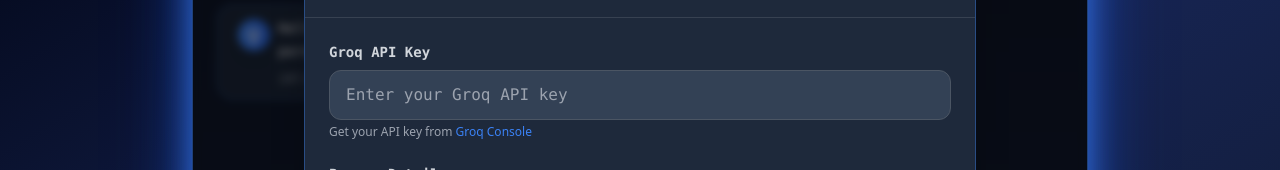
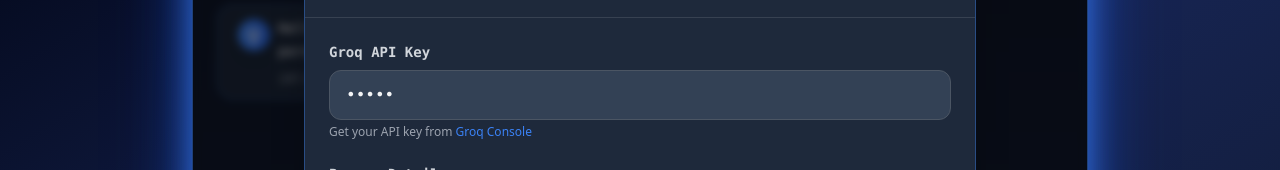
Before and after one commit to Got950/GenAI_Roundone_Assessment, a React (Vite) app: page / in a window 1280 px wide. Both pictures are taken after a click on the button 1040 px from the left and 91 px from the top of the page. Shown: the part 161-331 px from the top of the page. Built offline with nearby package versions, Linux system fonts and the light colour scheme; no server answers.

Commit message:
Fix API key persistence: Remove repeated prompts, use saved key always

```diff
--- a/src/components/Chatbot.tsx
+++ b/src/components/Chatbot.tsx
@@ -64,9 +64,16 @@
   const handleSendMessage = async (text: string) => {
     if (!text.trim()) return
 
+    // If no API key, show settings but don't block - let the API call handle the error
     if (!apiKey) {
-      alert('Please configure your Groq API key in settings first.')
       setShowSettings(true)
+      const errorMessage: MessageType = {
+        id: (Date.now() + 1).toString(),
+        text: "Please configure your Groq API key in settings to use the chatbot.",
+        sender: 'bot',
+        timestamp: new Date(),
+      }
+      setMessages((prev) => [...prev, errorMessage])
       return
     }
 
--- a/src/components/Settings.tsx
+++ b/src/components/Settings.tsx
@@ -1,4 +1,4 @@
-import { useState } from 'react'
+import { useState, useEffect } from 'react'
 import { usePerson } from '../contexts/PersonContext'
 
 interface SettingsProps {
@@ -10,6 +10,14 @@
   const { personDetails, setPersonDetails, apiKey, setApiKey } = usePerson()
   const [localPersonDetails, setLocalPersonDetails] = useState(personDetails)
   const [localApiKey, setLocalApiKey] = useState(apiKey)
+
+  // Update local state when settings modal opens to reflect current values
+  useEffect(() => {
+    if (isOpen) {
+      setLocalPersonDetails(personDetails)
+      setLocalApiKey(apiKey)
+    }
+  }, [isOpen, personDetails, apiKey])
 
   if (!isOpen) return null
 
--- a/src/contexts/PersonContext.tsx
+++ b/src/contexts/PersonContext.tsx
@@ -1,4 +1,9 @@
 import { createContext, useContext, useState, ReactNode } from 'react'
+
+// Default API key - Set your Groq API key here or via environment variable VITE_GROQ_API_KEY
+// Once set in settings, it will be saved to localStorage and always used
+const DEFAULT_API_KEY = import.meta.env.VITE_GROQ_API_KEY || ''
+// You can also hardcode it here: const DEFAULT_API_KEY = 'your-api-key-here'
 
 interface PersonContextType {
   personDetails: string
@@ -84,7 +89,18 @@
     return defaultDetails
   })
   const [apiKey, setApiKey] = useState<string>(() => {
-    return localStorage.getItem('groqApiKey') || ''
+    // First check localStorage for saved key
+    const savedKey = localStorage.getItem('groqApiKey')
+    if (savedKey) return savedKey
+
+    // If no saved key, use default from environment variable
+    if (DEFAULT_API_KEY) {
+      // Save default key to localStorage so it persists
+      localStorage.setItem('groqApiKey', DEFAULT_API_KEY)
+      return DEFAULT_API_KEY
+    }
+
+    return ''
   })
 
   const updatePersonDetails = (details: string) => {
```
